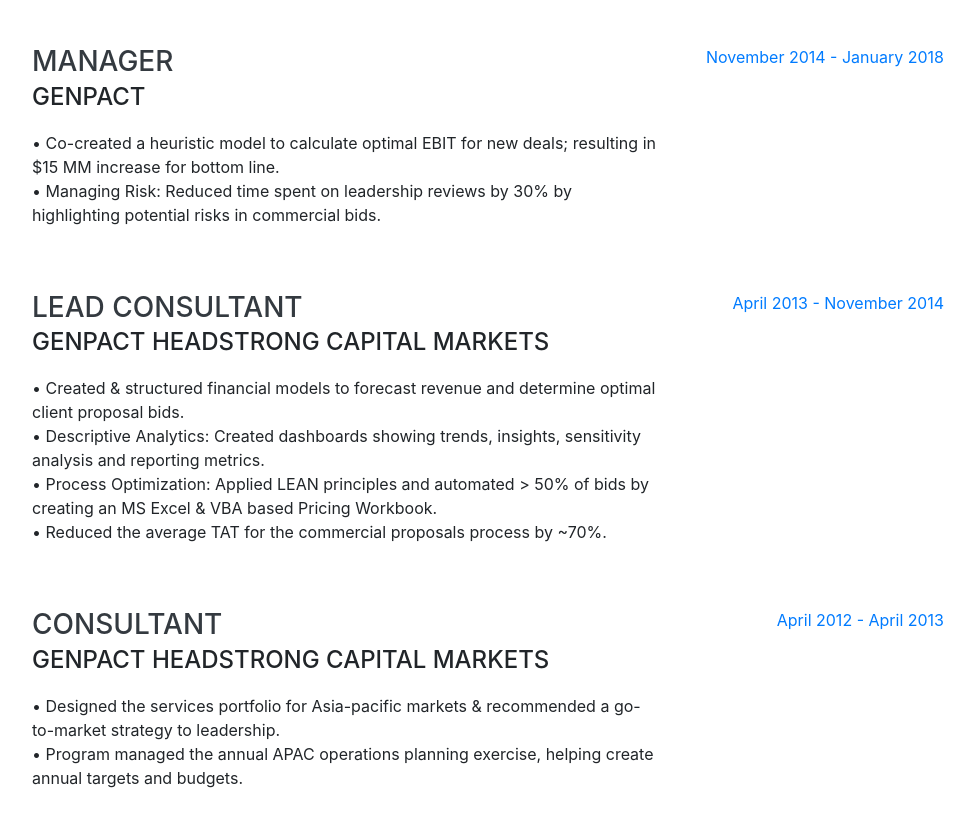
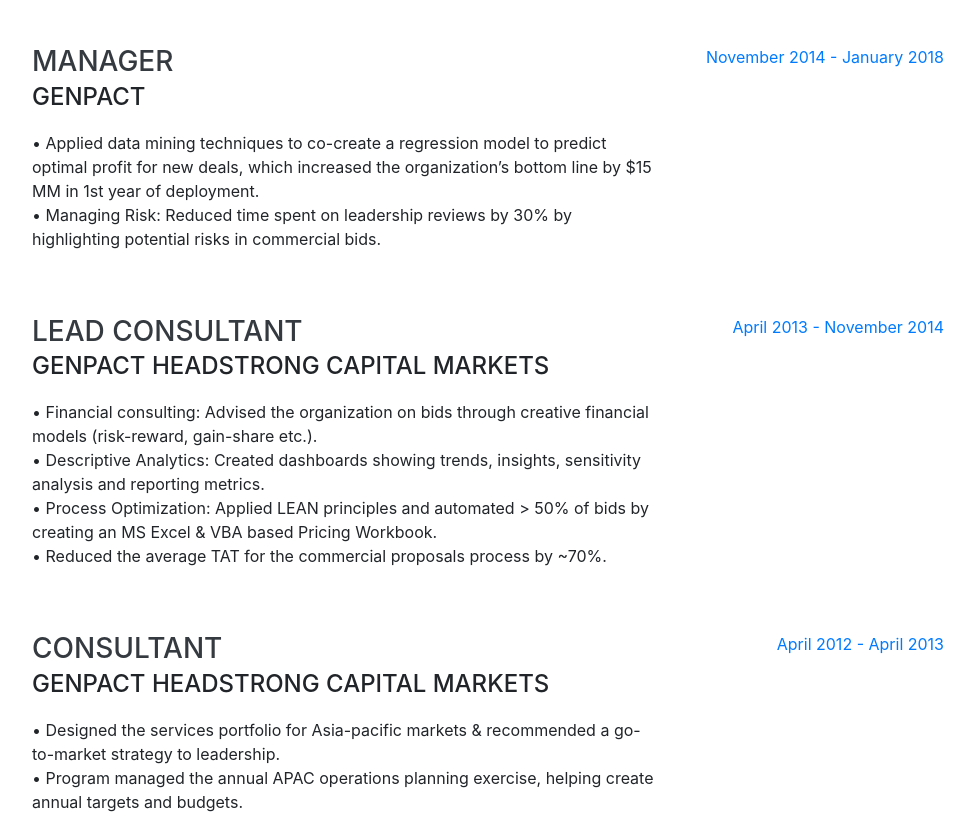
Before and after one commit to abhishek-saha/abhishek-saha.github.io, a website with bundled scripts: page index.html in a window 1280 px wide. Shown: the part 1987-2820 px from the top of the page, without its empty margins (288-1263 px from the left). Built offline with nearby package versions, Linux system fonts and the light colour scheme; a web font is replaced by a local one.

Commit message:
Updated education

```diff
--- a/index.html
+++ b/index.html
@@ -136,7 +136,7 @@
           <div class="resume-content">
             <h3 class="mb-0">Manager</h3>
             <div class="subheading mb-3">Genpact</div>
-            <p>•	Co-created a heuristic model to calculate optimal EBIT for new deals; resulting in $15 MM increase for bottom line.
+            <p>•	Applied data mining techniques to co-create a regression model to predict optimal profit for new deals, which increased the organization’s bottom line by $15 MM in 1st year of deployment.
               <br>•	Managing Risk: Reduced time spent on leadership reviews by 30% by highlighting potential risks in commercial bids.</p>
           </div>
           <div class="resume-date text-md-right">
@@ -148,7 +148,7 @@
           <div class="resume-content">
             <h3 class="mb-0">Lead Consultant</h3>
             <div class="subheading mb-3">Genpact Headstrong Capital Markets</div>
-            <p>•	Created & structured financial models to forecast revenue and determine optimal client proposal bids.
+            <p>•	Financial consulting: Advised the organization on bids through creative financial models (risk-reward, gain-share etc.).
             <br>•	Descriptive Analytics: Created dashboards showing trends, insights, sensitivity analysis and reporting metrics.
             <br>•	Process Optimization: Applied LEAN principles and automated > 50% of bids by creating an MS Excel & VBA based Pricing Workbook.
             <br>•	Reduced the average TAT for the commercial proposals process by ~70%.</p>
@@ -232,7 +232,7 @@
             <h3 class="mb-0">Goizueta Business School, Emory University</h3>
             <div class="subheading mb-3">Master of Science in Business Analytics</div>
             <div>Data Visualization, Decision Analytics / Optimization, Human Resource Analytics, Machine Learning, Marketing Analytics, Managing Big Data, Social Network Analytics </div>
-            <p>- Graduating soon -</p>
+
           </div>
           <div class="resume-date text-md-right">
             <span class="text-primary">July 2018 - May 2019</span>
```
